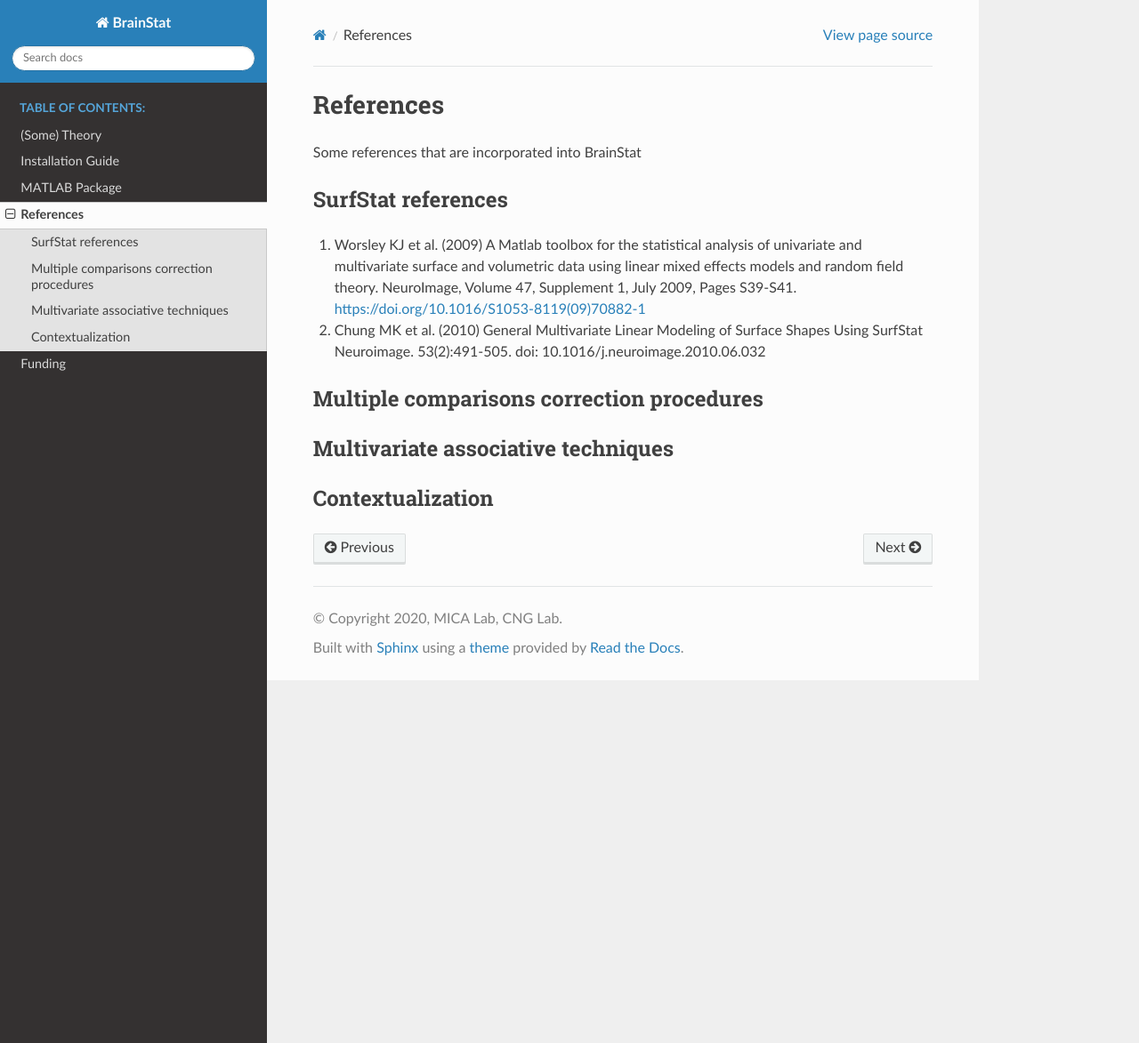
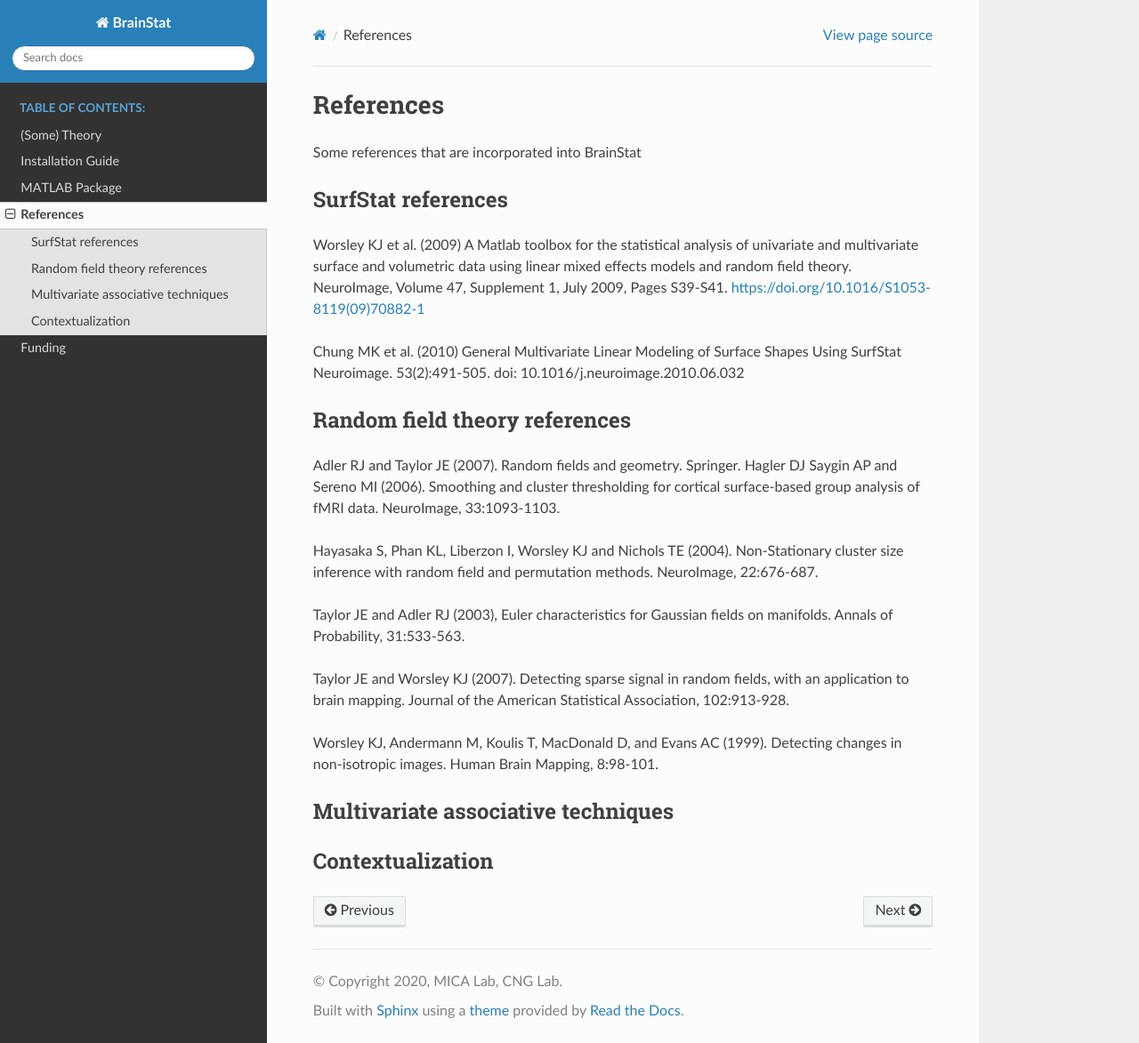
Before and after one commit to MICA-MNI/BrainStat, a Sphinx documentation site: the page built from docs/references.rst, in a window 1280 px wide and 1173 px high. Shown: the whole window at 89% size. Built offline with Sphinx 7.4.7 and the Read the Docs theme 2.0.0, drawn with Linux system fonts in a browser that asks for light colours.

Commit message:
added seyma s

```diff
--- a/docs/index.rst
+++ b/docs/index.rst
@@ -26,7 +26,7 @@
 ----------
 
 - Reinder Vos de Wael - MICA Lab, Montreal Neurological Institute
-- Seyma Bayrak - Max Planck Institute for Human Cognitive and Brain Sciences
+- &Scedil;eyma Bayrak - Max Planck Institute for Human Cognitive and Brain Sciences
 - Oualid Benkarim - MICA Lab, Montreal Neurological Institute
 - Sara Lariviere - MICA Lab, Montreal Neurological Institute
 - Raul Cruces - MICA Lab, Montreal Neurological Institute
--- a/docs/references.rst
+++ b/docs/references.rst
@@ -7,13 +7,24 @@
 
 SurfStat references
 -------
-1. Worsley KJ et al. (2009) A Matlab toolbox for the statistical analysis of univariate and multivariate surface and volumetric data using linear mixed effects models and random field theory. NeuroImage, Volume 47, Supplement 1, July 2009, Pages S39-S41. https://doi.org/10.1016/S1053-8119(09)70882-1
+Worsley KJ et al. (2009) A Matlab toolbox for the statistical analysis of univariate and multivariate surface and volumetric data using linear mixed effects models and random field theory. NeuroImage, Volume 47, Supplement 1, July 2009, Pages S39-S41. https://doi.org/10.1016/S1053-8119(09)70882-1
 
-2. Chung MK et al. (2010) General Multivariate Linear Modeling of Surface Shapes Using SurfStat Neuroimage. 53(2):491-505.  doi: 10.1016/j.neuroimage.2010.06.032
+Chung MK et al. (2010) General Multivariate Linear Modeling of Surface Shapes Using SurfStat Neuroimage. 53(2):491-505.  doi: 10.1016/j.neuroimage.2010.06.032
 
 
-Multiple comparisons correction procedures
+Random field theory references
 -------
+
+Adler RJ and Taylor JE (2007). Random fields and geometry. Springer.
+Hagler DJ Saygin AP and Sereno MI (2006). Smoothing and cluster thresholding for cortical surface-based group analysis of fMRI data. NeuroImage, 33:1093-1103.
+
+Hayasaka S, Phan KL, Liberzon I, Worsley KJ and Nichols TE (2004). Non-Stationary cluster size inference with random field and permutation methods. NeuroImage, 22:676-687.
+
+Taylor JE and Adler RJ (2003), Euler characteristics for Gaussian fields on manifolds. Annals of Probability, 31:533-563.
+
+Taylor JE and Worsley KJ (2007). Detecting sparse signal in random fields, with an application to brain mapping. Journal of the American Statistical Association, 102:913-928.
+
+Worsley KJ, Andermann M, Koulis T, MacDonald D, and Evans AC (1999). Detecting changes in non-isotropic images. Human Brain Mapping, 8:98-101.
 
 
 Multivariate associative techniques
```
